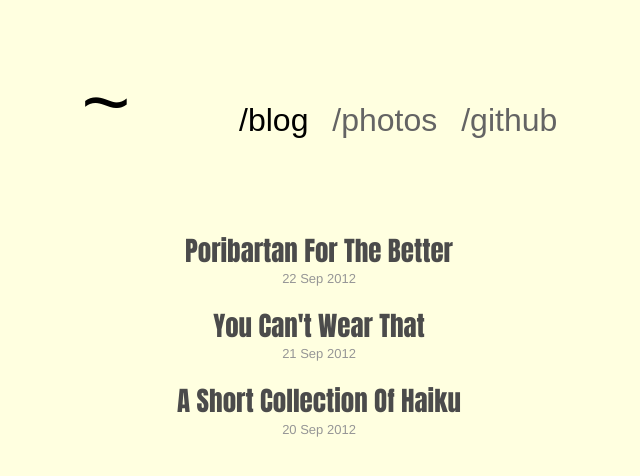
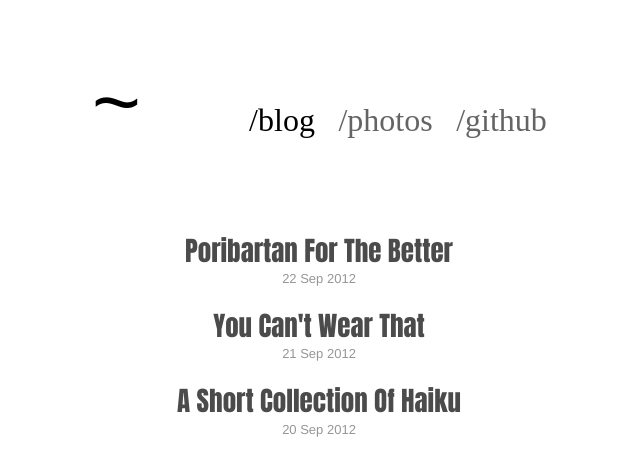
Before and after one commit to amrav/amrav.github.io, a Jekyll site: the page built from index.html, in a window 1280 px wide. Shown: the top 476 px of the page, without its empty margins (321-961 px from the left). Built offline with Jekyll 4.4.1, drawn with Linux system fonts in a browser that asks for light colours; nearby versions of some CDN libraries; some web fonts are replaced; Markdown is read by kramdown in place of the engine named in the settings.

Commit message:
Add photos from Flickr Put fonts loading in different CSS file to improve rendering speed Activate correct nav link

```diff
--- a/_layouts/default.html
+++ b/_layouts/default.html
@@ -26,8 +26,13 @@
 	</script>
 	<!-- and ends here! -->
 
-	<!-- Custom CSS -->
+	<!-- CSS -->
         <link rel="stylesheet" href="/css/custom.css">
+        <link rel="stylesheet" href="/css/fonts.css">
+
+	<!-- JS -->
+	<script src="//ajax.googleapis.com/ajax/libs/jquery/1.10.2/jquery.min.js"></script>
+	<script type="text/javascript" src="/js/custom.js"></script>
 
     </head>
 
@@ -37,8 +42,8 @@
 	<div id="header">
 	  <hr />
 	  <ul id="header-nav">
-	    <li id="home"><a href="/">~</a></li>
-	    <li><a href="/" class="active">/blog</a></li>
+	    <li id="home"><a href="/" class="active">~</a></li>
+	    <li><a href="/">/blog</a></li>
 	    <li><a href="/photos">/photos</a></li>
 	    <li><a href="https://github.com/amrav">/github</a></li>
 	  </ul>
--- a/css/custom.css
+++ b/css/custom.css
@@ -1,22 +1,7 @@
-@import url('http://fonts.googleapis.com/css?family=Swanky+and+Moo+Moo|Anton');
-
-@font-face {
-    font-family: 'Goudy Bookletter';
-    src: url("/fonts/GoudyBookletter1911.otf") format("opentype");
-}
-
-@font-face {
-    font-family: 'Sorts Mill Goudy';
-    src: url("/fonts/OFLGoudyStMTT.ttf") format("truetype");
-}
-
 body {
-    //    background-color:black;
-    background-color:lightyellow;
 }
 
 .container {
-
 }
 
 #header {
@@ -59,8 +44,6 @@
     display: inline;
     padding: 10px;
     margin: 0px;
-//    text-transform:uppercase;
-    font-family: 'Swanky and Moo Moo', Inconsolata, sans-serif;
     font-size: xx-large;
 }
 
@@ -93,7 +76,6 @@
 
 ul#posts li {
     font-size: large;
-    font-family: Cabin, sans-serif;
     padding-top: 1em;
     padding-top: 1em;
 }
@@ -103,7 +85,6 @@
     display:block;
     margin-bottom: 0px;
     padding-bottom: 0px;
-    font-family: "Anton", sans-serif;
     font-size: 1.5em;
     display: inline-block;
 }
@@ -119,24 +100,22 @@
     display: block;
     margin-top: 0px;
     padding-top:0px;
-    font-family: Helvetica Neue, "Swanky and Moo Moo";
+    font-family: Helvetica Neue, sans-serif;
 }
 
 #post h1 {
-    font-family: 'Anton', sans-serif;
     margin-bottom: 2em;
     text-align: center;
 }
 
 #post {
+    margin-bottom: 15em;
     margin-left: 20%;
     margin-right: 20%;
-    margin-bottom: 15em;
 }
 
 #content {
-    font-family: 'Sorts Mill Goudy', sans-serif;
-    font-size: 1.3em;
+    font-size: 1.1em;
     text-align: justify;
 }
 
@@ -144,3 +123,22 @@
     font-size: small;
     color: gray;
 }
+
+blockquote {
+    border-left-color: rgb(75,75,75);
+    border-left-width: 0.15em;
+}
+
+blockquote p {
+    font-size: 1em;
+    color: rgb(75,75,75);
+}
+
+#photos {
+    text-align: center;
+    margin-bottom: 10em;
+}
+
+#photos object {
+    margin: 2em;
+}
--- /dev/null
+++ b/css/fonts.css
@@ -0,0 +1,17 @@
+@import url('http://fonts.googleapis.com/css?family=Swanky+and+Moo+Moo|Anton|Noticia+Text');
+
+#header-nav {
+    font-family:'Swanky and Moo Moo', cursive;
+}
+
+ul#posts a {
+    font-family: 'Anton', sans-serif;
+}
+
+#post h1 {
+    font-family: 'Anton', sans-serif;
+}
+
+content {
+    font-family: 'Noticia Text', sans-serif;
+}
--- /dev/null
+++ b/js/custom.js
@@ -0,0 +1,9 @@
+$(function() {
+    var x = $('#header-nav a[href="/' + location.pathname.split("/")[1] + '"]');
+    if (x.length != 0) {
+	x.addClass('active');
+    }
+    else {
+	$('#header-nav a[href="/"]').addClass('active');
+    }
+});
```
Also changed, not shown: css/custom.scss (deleted, +0 -11 lines), photos.html (added, +9 -0 lines).
